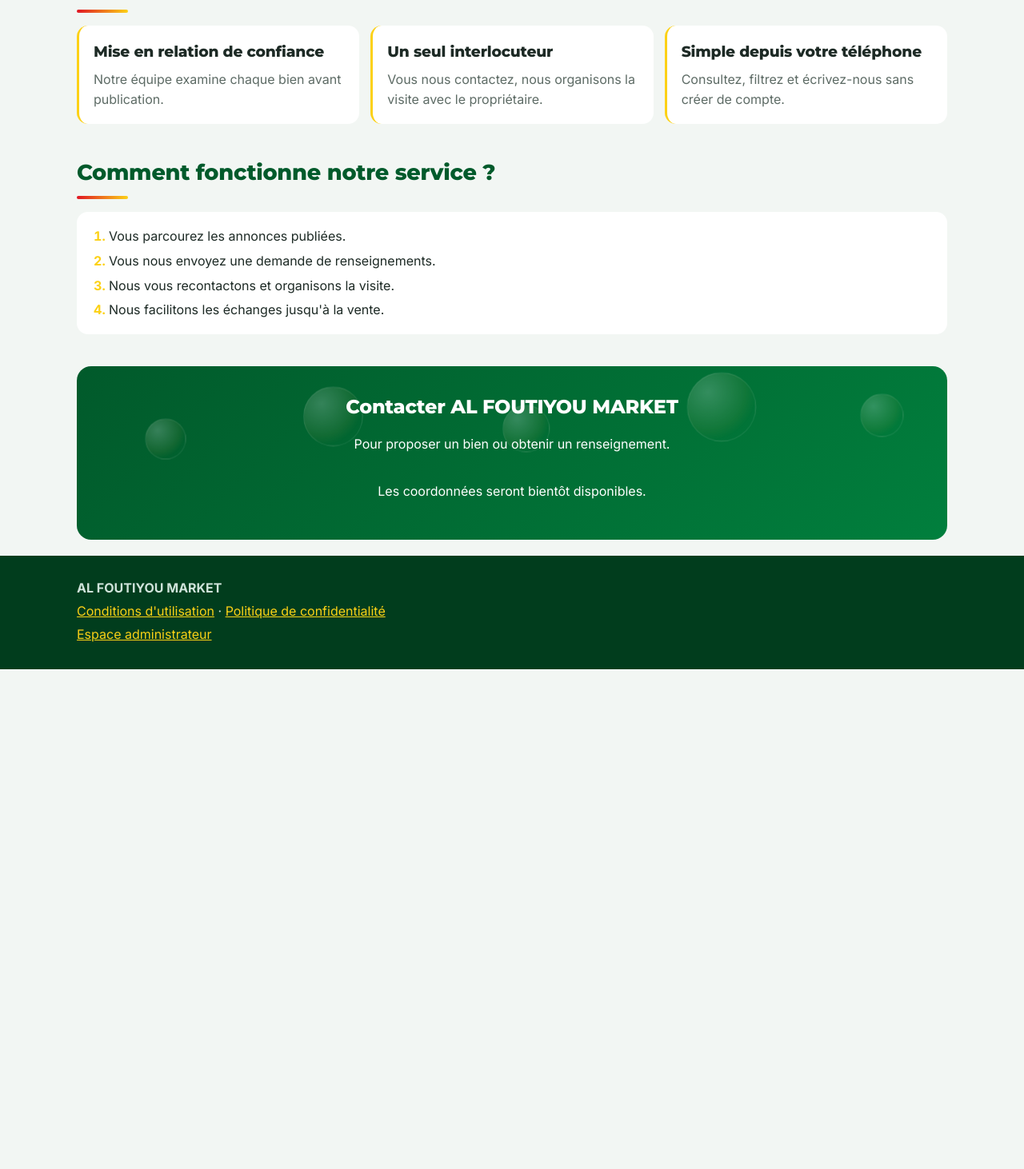
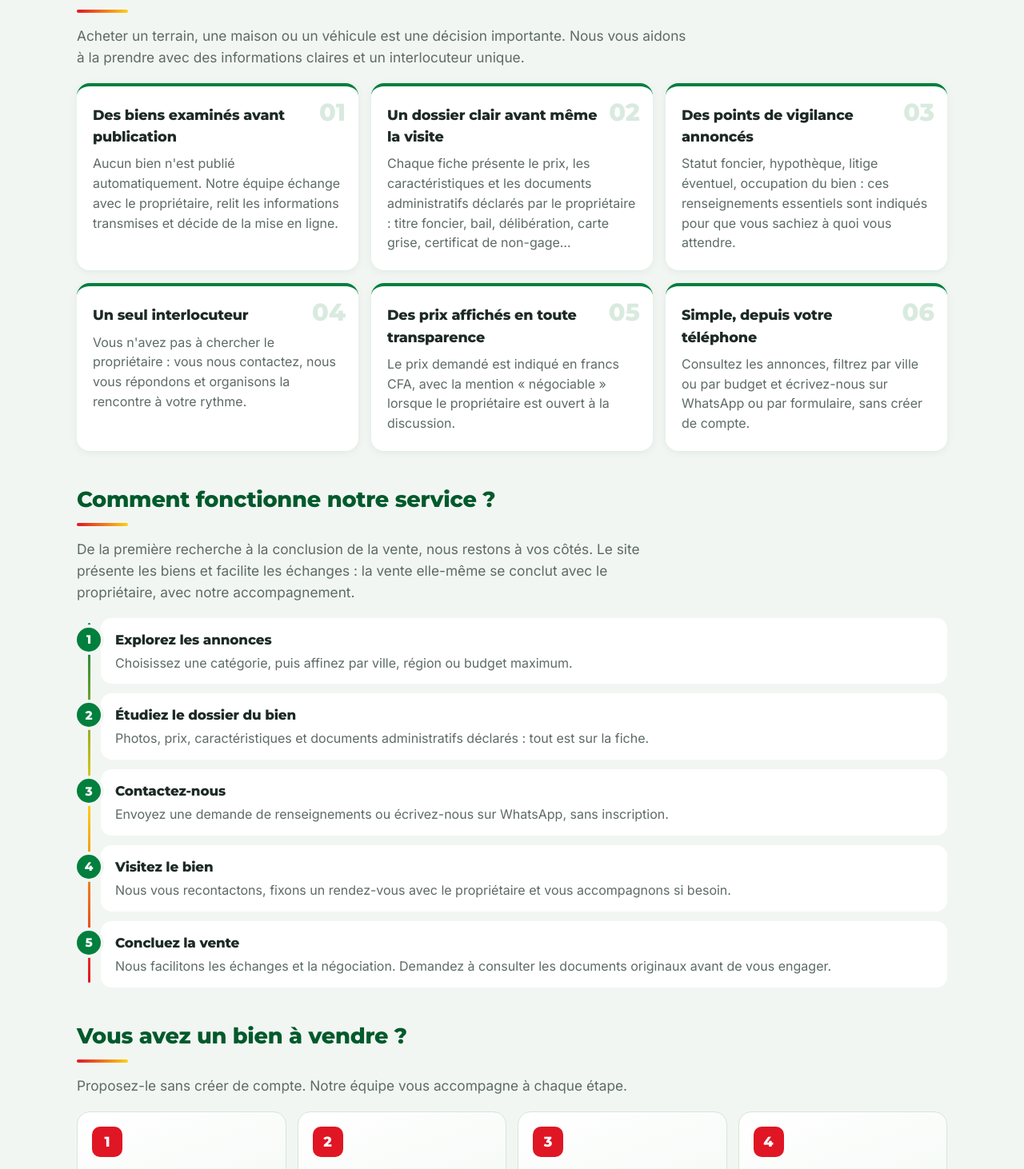
Before and after one commit to makalalesfermesdafrique-ui/AL-FOUTIYOU-MARKET, a React (Vite) app: page /#/ in a window 1280 px wide. Shown: the part 1288-2750 px from the top of the page at 80% size. Before the commit the page ends 2125 px from the top, so only its background shows below. Built offline with nearby package versions, Linux system fonts and the light colour scheme; no server answers; the database is empty.

Commit message:
Textes riches (pourquoi, fonctionnement, proprietaires) et nouvelle ecriture du nom de marque

```diff
--- a/src/components/Layout.tsx
+++ b/src/components/Layout.tsx
@@ -14,7 +14,7 @@ export default function Layout({ children }: { children: ReactNode }) {
       <div className="ticker"><div className="track">{[...MSG, ...MSG].map((m, i) => <span key={i}>{m}</span>)}</div></div>
       <header className="top">
         <div className="wrap nav">
-          <Link to="/" className="logo" onClick={close}>AL FOUTIYOU <b>MARKET</b></Link>
+          <Link to="/" className="logo" onClick={close}><span className="wm"><b>AL FOUTIYOU</b><i>MARKET</i></span></Link>
           <button className="burger" aria-label="Menu" aria-expanded={open} onClick={() => setOpen(!open)}>☰</button>
           <nav className={open ? 'open' : ''}>
             <NavLink end to="/" onClick={close}>Accueil</NavLink>
--- a/src/pages/Home.tsx
+++ b/src/pages/Home.tsx
@@ -34,7 +34,7 @@ export default function Home() {
       <section className="hero" style={{ backgroundImage: `linear-gradient(rgba(6,28,21,.72),rgba(6,28,21,.86)), url(${import.meta.env.BASE_URL}hero.jpg), linear-gradient(135deg,#0f3d2e,#0a2a20)` }}>
         <Bubbles />
         <div className="wrap">
-          <h1>Trouvez votre prochain bien avec <span className="outline">AL FOUTIYOU MARKET</span></h1>
+          <h1>Trouvez votre prochain bien avec <span className="brand">AL FOUTIYOU <em>MARKET</em></span></h1>
           <p>Terrains, maisons et véhicules : découvrez les opportunités et contactez notre équipe pour organiser votre visite.</p>
           <div className="row2">
             <Link className="btn act" to="/annonces">Explorer les annonces</Link>
@@ -66,18 +66,40 @@ export default function Home() {
         {!!items.length && <p className="center"><Link className="btn" to="/annonces">Voir toutes les annonces</Link></p>}
 
         <h2 className="sec">Pourquoi choisir AL FOUTIYOU MARKET ?</h2>
-        <div className="three">
-          <div><h3>Mise en relation de confiance</h3><p>Notre équipe examine chaque bien avant publication.</p></div>
-          <div><h3>Un seul interlocuteur</h3><p>Vous nous contactez, nous organisons la visite avec le propriétaire.</p></div>
-          <div><h3>Simple depuis votre téléphone</h3><p>Consultez, filtrez et écrivez-nous sans créer de compte.</p></div>
+        <p className="lead">Acheter un terrain, une maison ou un véhicule est une décision importante. Nous vous aidons à la prendre avec des informations claires et un interlocuteur unique.</p>
+        <div className="why">
+          {[
+            ['Des biens examinés avant publication', "Aucun bien n'est publié automatiquement. Notre équipe échange avec le propriétaire, relit les informations transmises et décide de la mise en ligne."],
+            ['Un dossier clair avant même la visite', "Chaque fiche présente le prix, les caractéristiques et les documents administratifs déclarés par le propriétaire : titre foncier, bail, délibération, carte grise, certificat de non-gage…"],
+            ['Des points de vigilance annoncés', "Statut foncier, hypothèque, litige éventuel, occupation du bien : ces renseignements essentiels sont indiqués pour que vous sachiez à quoi vous attendre."],
+            ['Un seul interlocuteur', "Vous n'avez pas à chercher le propriétaire : vous nous contactez, nous vous répondons et organisons la rencontre à votre rythme."],
+            ['Des prix affichés en toute transparence', "Le prix demandé est indiqué en francs CFA, avec la mention « négociable » lorsque le propriétaire est ouvert à la discussion."],
+            ['Simple, depuis votre téléphone', "Consultez les annonces, filtrez par ville ou par budget et écrivez-nous sur WhatsApp ou par formulaire, sans créer de compte."],
+          ].map(([t, d], i) => <article key={t} className="wy"><span className="n">{String(i + 1).padStart(2, '0')}</span><h3>{t}</h3><p>{d}</p></article>)}
         </div>
+
         <h2 className="sec">Comment fonctionne notre service ?</h2>
-        <ol className="steps">
-          <li>Vous parcourez les annonces publiées.</li>
-          <li>Vous nous envoyez une demande de renseignements.</li>
-          <li>Nous vous recontactons et organisons la visite.</li>
-          <li>Nous facilitons les échanges jusqu'à la vente.</li>
+        <p className="lead">De la première recherche à la conclusion de la vente, nous restons à vos côtés. Le site présente les biens et facilite les échanges : la vente elle-même se conclut avec le propriétaire, avec notre accompagnement.</p>
+        <ol className="tl">
+          {[
+            ['Explorez les annonces', 'Choisissez une catégorie, puis affinez par ville, région ou budget maximum.'],
+            ['Étudiez le dossier du bien', "Photos, prix, caractéristiques et documents administratifs déclarés : tout est sur la fiche."],
+            ['Contactez-nous', 'Envoyez une demande de renseignements ou écrivez-nous sur WhatsApp, sans inscription.'],
+            ['Visitez le bien', 'Nous vous recontactons, fixons un rendez-vous avec le propriétaire et vous accompagnons si besoin.'],
+            ['Concluez la vente', "Nous facilitons les échanges et la négociation. Demandez à consulter les documents originaux avant de vous engager."],
+          ].map(([t, d]) => <li key={t}><h3>{t}</h3><p>{d}</p></li>)}
         </ol>
+
+        <h2 className="sec">Vous avez un bien à vendre ?</h2>
+        <p className="lead">Proposez-le sans créer de compte. Notre équipe vous accompagne à chaque étape.</p>
+        <div className="own">
+          {[
+            ['Prenez contact', 'Écrivez-nous ou appelez-nous pour nous présenter votre bien.'],
+            ['Remplissez votre fiche', "Nous vous envoyons un lien sécurisé : prix, documents disponibles, caractéristiques et photos."],
+            ['Nous examinons', "Nous vérifions les informations avec vous et vous recontactons avant toute publication."],
+            ['Votre annonce est publiée', 'Une fois validée, elle est visible par les acheteurs, et nous gérons les demandes et les visites.'],
+          ].map(([t, d], i) => <div key={t}><b>{i + 1}</b><h3>{t}</h3><p>{d}</p></div>)}
+        </div>
         <section id="contact" className="cta"><Bubbles />
           <h2>Contacter AL FOUTIYOU MARKET</h2>
           <p>Pour proposer un bien ou obtenir un renseignement.</p>
--- a/src/style.css
+++ b/src/style.css
@@ -126,3 +126,19 @@ h1,h2,h3,.logo,.stat b{font-family:Montserrat,Inter,sans-serif;font-weight:800;l
 .legal article p{white-space:pre-line;max-width:75ch;background:#fff;padding:14px 18px;border-radius:12px;margin:0 0 10px}
 .modal{overflow:auto;align-items:start;padding:20px 12px}.prevbox{background:var(--sky);border-radius:16px;padding:16px;width:min(760px,96%);margin:auto}
 .foot p a{color:var(--gold)}
+
+/* ===== Nom de marque : nouvelle écriture ===== */
+.logo .wm{display:inline-flex;align-items:center;gap:8px}.logo .wm b{font:800 1.35rem Montserrat,sans-serif;letter-spacing:.04em;color:var(--g2)}
+.logo .wm i{font:700 .95rem 'Barlow Condensed',sans-serif;font-style:normal;letter-spacing:.22em;text-transform:uppercase;background:var(--act);color:#fff;padding:4px 10px 4px 12px;border-radius:6px}
+.brand{display:inline-block;font-weight:800;letter-spacing:.02em;color:#fff;text-shadow:0 3px 0 #013d1d99}
+.brand em{font-style:normal;color:var(--gold);position:relative;white-space:nowrap}.brand em::after{content:"";position:absolute;left:0;right:0;bottom:-6px;height:6px;border-radius:6px;background:linear-gradient(90deg,#017f3d,#fcd116,#e01624)}
+.lead{max-width:70ch;color:var(--mut);font-size:1.08rem;margin:0 0 18px}
+.why{display:grid;grid-template-columns:repeat(auto-fit,minmax(290px,1fr));gap:16px}
+.wy{background:#fff;border-radius:16px;padding:22px 20px;position:relative;box-shadow:0 2px 10px #015a2b14;border-top:4px solid var(--g2);transition:transform .2s}.wy:hover{transform:translateY(-4px)}
+.wy .n{position:absolute;top:14px;right:16px;font:800 1.9rem Montserrat,sans-serif;color:#d9eadf}.wy h3{font-size:1.1rem;margin:0 0 8px;padding-right:44px}.wy p{margin:0;color:var(--mut)}
+.tl{list-style:none;margin:0;padding:0 0 0 30px;position:relative;counter-reset:s}.tl::before{content:"";position:absolute;left:14px;top:6px;bottom:6px;width:3px;border-radius:3px;background:linear-gradient(#017f3d,#fcd116,#e01624)}
+.tl li{position:relative;background:#fff;border-radius:14px;padding:14px 18px;margin:0 0 12px;counter-increment:s}.tl li::before{content:counter(s);position:absolute;left:-30px;top:12px;width:30px;height:30px;border-radius:50%;background:var(--g2);color:#fff;display:grid;place-items:center;font:800 .95rem Montserrat,sans-serif;box-shadow:0 0 0 4px var(--sky)}
+.tl h3{margin:0 0 4px;font-size:1.05rem}.tl p{margin:0;color:var(--mut)}
+.own{display:grid;grid-template-columns:repeat(auto-fit,minmax(230px,1fr));gap:14px}.own>div{background:linear-gradient(160deg,#fff,#eef6f0);border-radius:16px;padding:18px;border:1px solid #d5e6da}
+.own b{display:grid;place-items:center;width:38px;height:38px;border-radius:10px;background:var(--act);color:#fff;font:800 1.1rem Montserrat,sans-serif;margin-bottom:10px}.own h3{margin:0 0 6px;font-size:1.05rem}.own p{margin:0;color:var(--mut)}
+.admin-logo{font-family:Montserrat,sans-serif}
```
